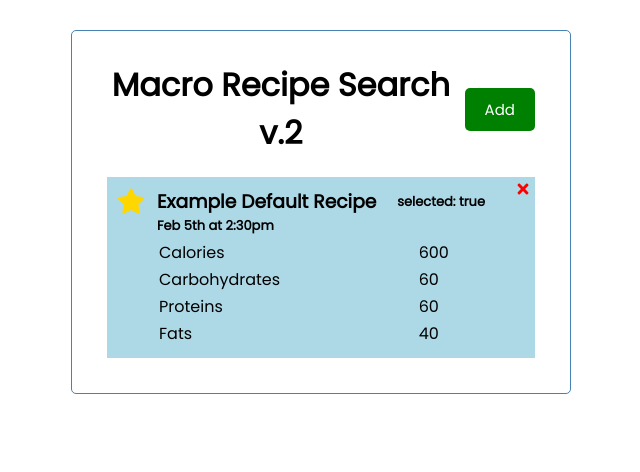
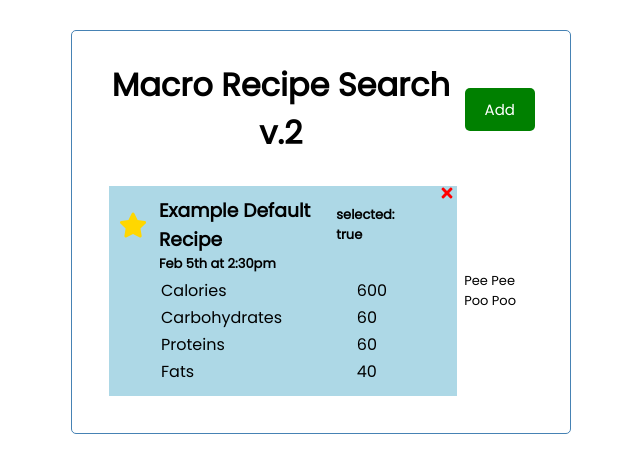
Before and after one commit to austinpstrain/Recipe_search, a React (Create React App) app: page / in a window 1280 px wide. Shown: the top 472 px of the page, without its empty margins (319-959 px from the left). Built offline with nearby package versions, Linux system fonts and the light colour scheme.

Commit message:
Working on DB results

```diff
--- a/src/App.js
+++ b/src/App.js
@@ -2,10 +2,17 @@ import { useState } from 'react'
 import Header from './Components/Header'
 import Recipes from './Components/Recipes'
 import AddRecipe from './Components/AddRecipe'
+import Results from './Components/Results'
 
 function  App() {
   const [showAddRecipe, setShowAddRecipe] = useState(false);
 
+  const [results, setResults] = useState([
+    {
+      words: [],
+      advanced_words: [],
+    }
+  ])
 
   //Define recipes here as gloabla state so we can pass it down to components as props
   const [recipes, setRecipes] = useState([
@@ -22,7 +29,6 @@ function  App() {
     },
   ])
 
-  //console.log(recipes);
   //Toggle Reminder
   const toggleReminder = (id) => {
     setRecipes(
@@ -69,8 +75,17 @@ function  App() {
       onAdd={() => setShowAddRecipe(!showAddRecipe)}
       showAdd = {showAddRecipe}
       />
-      {showAddRecipe && <AddRecipe onAdd={addRecipe} toggleSelected={addRecipe}/>}
-      {recipes.length > 0 ? (<Recipes recipes={recipes} onDelete={deleteRecipe} onToggle={toggleReminder} onSelect={toggleSelected}/>) : ('No Recipes Added')}
+      <table>
+        <tr>
+          <td>
+            {showAddRecipe && <AddRecipe onAdd={addRecipe} toggleSelected={addRecipe}/>}
+            {recipes.length > 0 ? (<Recipes recipes={recipes} onDelete={deleteRecipe} onToggle={toggleReminder} onSelect={toggleSelected}/>) : ('No Recipes Added')}
+          </td>
+          <td>
+            <Results/>
+          </td>
+        </tr>
+      </table>
     </div>
   );
 }
--- /dev/null
+++ b/src/Components/Results.js
@@ -0,0 +1,26 @@
+import { initializeApp } from "firebase/app";
+import { getAnalytics } from "firebase/analytics";
+
+const Results = () => {
+    const firebaseConfig = {
+        apiKey: "AIzaSyAkBkc4-tYi52B9Y4HU9JQ0bixY7-b28bQ",
+        authDomain: "recipe-finder-5f0aa.firebaseapp.com",
+        databaseURL: "https://recipe-finder-5f0aa-default-rtdb.firebaseio.com",
+        projectId: "recipe-finder-5f0aa",
+        storageBucket: "recipe-finder-5f0aa.appspot.com",
+        messagingSenderId: "211665410735",
+        appId: "1:211665410735:web:b597cf786acc9395b5925a",
+        measurementId: "G-V8Y4CFERW0"
+      };
+
+    const app = initializeApp(firebaseConfig);
+    const analytics = getAnalytics(app);
+    return (
+         // When we use .map, and output a JSK, that is called a list. Parten (h3) of list needs a key defined
+        <>
+        <p>Pee Pee Poo Poo</p>
+        </>
+    )
+}
+
+export default Results
```
